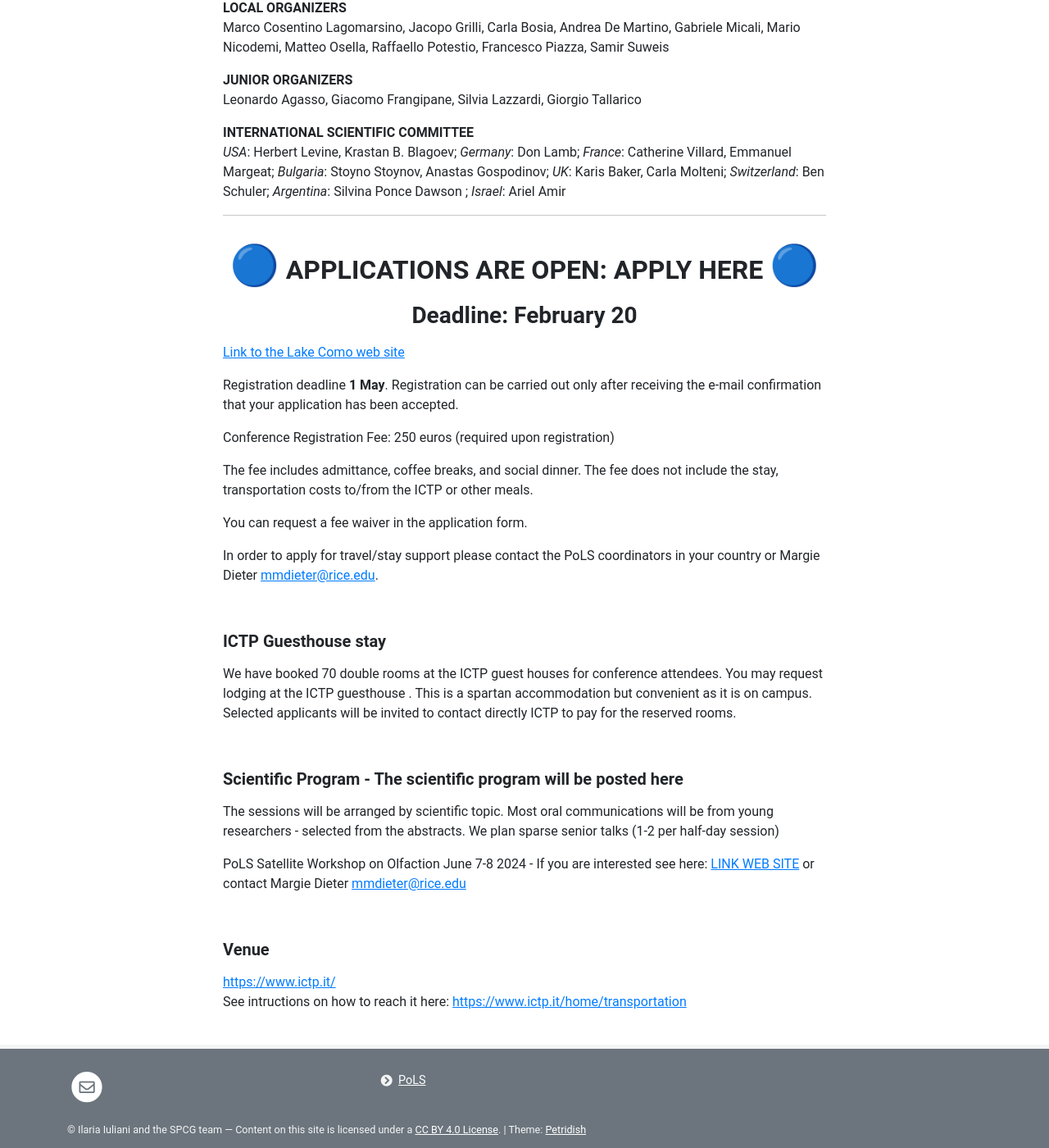
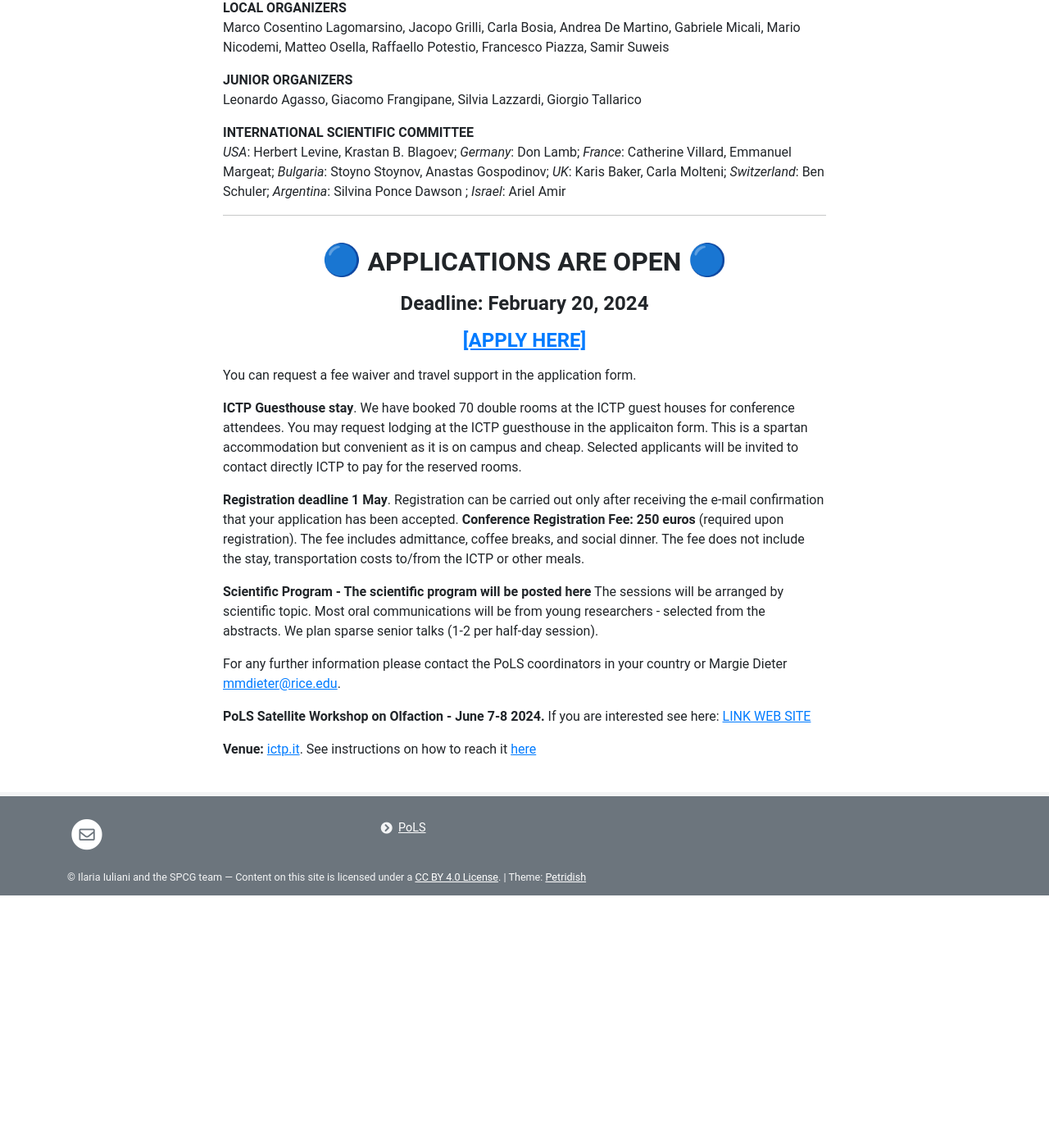
Before and after one commit to LeonardoAgasso/pols2024_dev, a Jekyll site: the page built from pages/pols2024.md, in a window 1280 px wide and 1400 px high, scrolled down 440 px. Shown: the whole window at 82% size. Built offline with Jekyll 4.4.1, drawn with Linux system fonts in a browser that asks for light colours; emoji names are drawn with the system emoji font; after the commit the page ends 1532 px from its top, so only the background shows below that.

Commit message:
update 10_01_24

```diff
--- a/pages/pols2024.md
+++ b/pages/pols2024.md
@@ -19,37 +19,28 @@ Leonardo Agasso, Giacomo Frangipane, Silvia Lazzardi, Giorgio Tallarico
 
 ***
 
-<h2 style="text-align: center;"><b style="font-size:48px">:large_blue_circle:</b><b> APPLICATIONS ARE OPEN: APPLY HERE <b style="font-size:48px">:large_blue_circle:</b></b></h2>
-<h3 style="text-align: center;"><b>Deadline: February 20</b></h3>
-[Link to the Lake Como web site](http://pols_italy.unimi.it/)
+<h2 style="text-align: center;"><b style="font-size:38px">:large_blue_circle:</b><b> APPLICATIONS ARE OPEN <b style="font-size:38px">:large_blue_circle:</b></b></h2>
+<h4 style="text-align: center;"><b>Deadline: February 20, 2024</b></h4>
+<h4 style="text-align: center;"><b>
+<a href="http://pols_italy.unimi.it/"  target="_blank">[APPLY HERE]</a>
+</b></h4>
 
-Registration deadline **1 May**. Registration can be carried out only after receiving the e-mail confirmation that your application has been accepted.
+You can request a fee waiver and travel support in the application form.
 
-Conference Registration Fee: 250 euros (required upon registration)
 
-The fee includes admittance, coffee breaks, and social dinner. The fee does not include the stay, transportation costs to/from the ICTP or other meals.
 
-You can request a fee waiver in the application form.
 
-In order to apply for travel/stay support please contact the PoLS coordinators in your country or Margie Dieter <mmdieter@rice.edu>.
+**ICTP Guesthouse stay**. We have booked 70 double rooms at the ICTP guest houses for conference attendees. You may request lodging at the ICTP guesthouse in the applicaiton form. This is a spartan accommodation but convenient as it is on campus and cheap.  Selected applicants will be invited to contact directly ICTP to pay for the reserved rooms.
 
-<br/>
+**Registration deadline 1 May**. Registration can be carried out only after receiving the e-mail confirmation that your application has been accepted. **Conference Registration Fee: 250 euros** (required upon registration). The fee includes admittance, coffee breaks, and social dinner. The fee does not include the stay, transportation costs to/from the ICTP or other meals.
 
-##### **ICTP Guesthouse stay**
-We have booked 70 double rooms at the ICTP guest houses for conference attendees. You may request lodging at the ICTP guesthouse . This is a spartan accommodation but convenient as it is on campus.  Selected applicants will be invited to contact directly ICTP to pay for the reserved rooms.
+**Scientific Program - The scientific program will be posted here**
+The sessions will be arranged by scientific topic. Most oral communications will be from young researchers - selected from the abstracts. We plan sparse senior talks (1-2 per half-day session).
 
-<br/>
+For any further information please contact the PoLS coordinators in your country or Margie Dieter <mmdieter@rice.edu>.
 
-##### **Scientific Program - The scientific program will be posted here**
-The sessions will be arranged by scientific topic. Most oral communications will be from young researchers - selected from the abstracts. We plan sparse senior talks (1-2 per half-day session)
+**PoLS Satellite Workshop on Olfaction - June 7-8 2024.**
+If you are interested
+see here: [LINK WEB SITE](http://pols_italy.unimi.it/pols2024){:target="_blank"}
 
-PoLS Satellite Workshop on Olfaction June 7-8 2024 - If you are interested
-see here: [LINK WEB SITE](http://pols_italy.unimi.it/)
-or contact
-Margie Dieter <mmdieter@rice.edu>
-
-<br/>
-
-##### **Venue**
-[https://www.ictp.it/](https://www.ictp.it/)
-See intructions on how to reach it here: [https://www.ictp.it/home/transportation](https://www.ictp.it/home/transportation)
+**Venue:** [ictp.it](https://www.ictp.it/){:target="_blank"}. See instructions on how to reach it [here](https://www.ictp.it/home/transportation){:target="_blank"}
```
